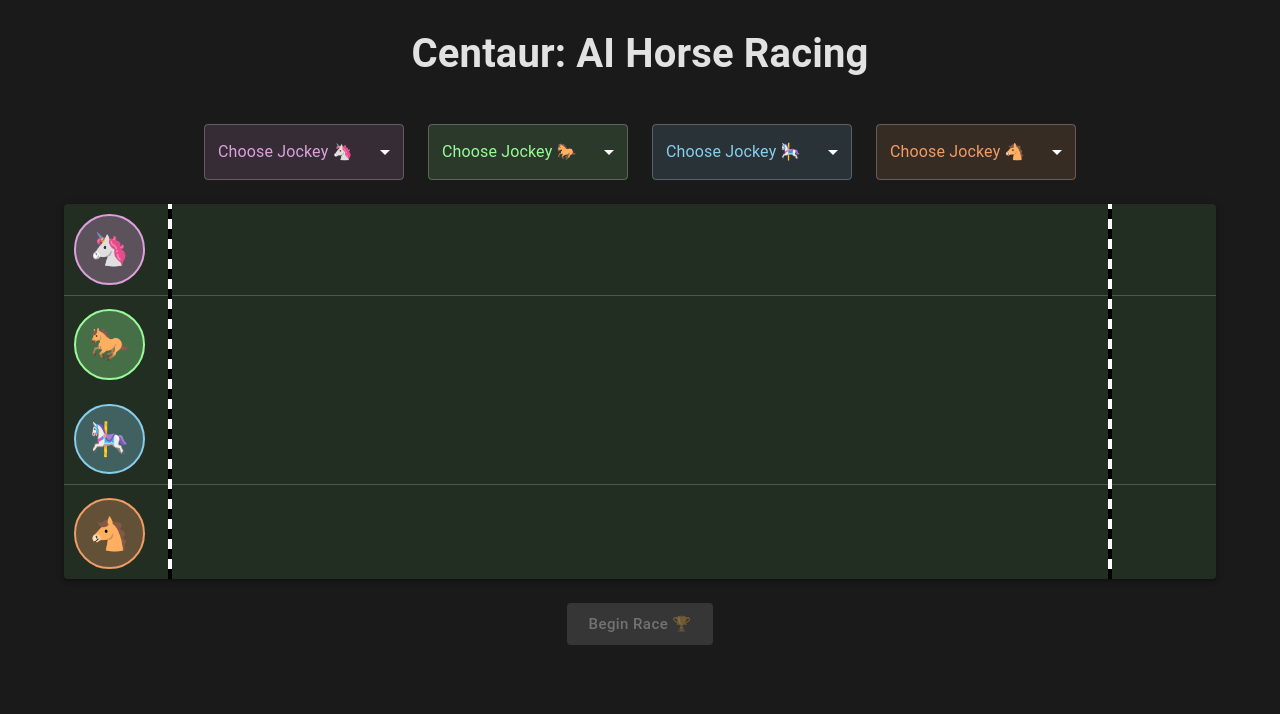
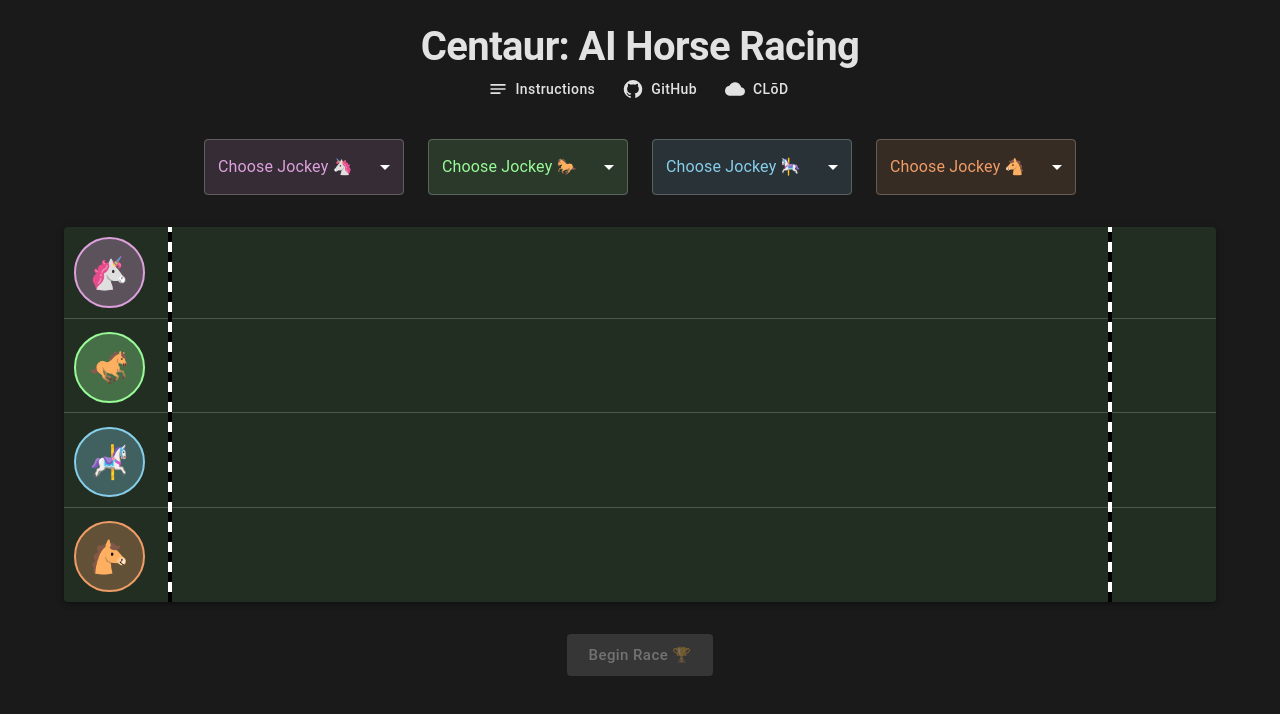
Before and after one commit to lod-io/Centaur, a React (Create React App) app in the folder client/: page / in a window 1280 px wide. Shown: the top 714 px of the page. Built offline with nearby package versions, Linux system fonts and the light colour scheme.

Commit message:
add buttons header + reverse direction of horses

```diff
--- a/client/package.json
+++ b/client/package.json
@@ -5,6 +5,7 @@
   "dependencies": {
     "@emotion/react": "^11.13.5",
     "@emotion/styled": "^11.13.5",
+    "@mui/icons-material": "^6.1.10",
     "@mui/material": "^6.1.9",
     "@testing-library/jest-dom": "^5.17.0",
     "@testing-library/react": "^13.4.0",
--- a/client/src/App.tsx
+++ b/client/src/App.tsx
@@ -5,13 +5,17 @@ import {
   CssBaseline,
   Stack,
   ThemeProvider,
+  Typography,
   createTheme,
+  Popover,
+  Link,
 } from "@mui/material";
 import { Answer, GameState, Horse, MODEL_OPTIONS, Question } from "./types";
 import RaceTrack from "./components/RaceTrack";
 import HorseSelector from "./components/HorseSelector";
 import QAContainer from "./components/QAContainer";
 import { questionBank } from "./data/questionBank";
+import { HeaderButtons } from "./components/HeaderButtons";
 
 // Create dark theme
 const darkTheme = createTheme({
@@ -225,7 +229,7 @@ function App() {
                     return horse;
                   }),
                 }));
-              }, 6000);
+              }, 1000);
               return { ...h, isProcessing: false, isWaiting: true };
             }
           }
@@ -287,19 +291,22 @@ function App() {
     <ThemeProvider theme={darkTheme}>
       <CssBaseline />
       <Container maxWidth="lg" sx={{ py: 3 }}>
-        <Stack spacing={3} alignItems="center">
-          <h1
-            style={{
+        <Stack spacing={4} alignItems="center">
+          <Stack direction="column" spacing={0} alignItems="center">
+            <Typography
+              variant="h1"
+              sx={{
                 color: darkTheme.palette.text.primary,
                 margin: 0,
-              marginBottom: "1rem",
                 fontSize: "2.5rem",
                 fontWeight: "bold",
                 textAlign: "center",
               }}
             >
               Centaur: AI Horse Racing
-          </h1>
+            </Typography>
+            <HeaderButtons textColor={darkTheme.palette.text.primary} />
+          </Stack>
           <HorseSelector
             horses={gameState.horses}
             isRaceStarted={isRaceStarted}
--- /dev/null
+++ b/client/src/components/HeaderButtons.tsx
@@ -0,0 +1,110 @@
+import { Button, Link, Popover, Stack, Typography } from "@mui/material";
+import { GitHub, Cloud, Notes } from "@mui/icons-material";
+import { usePopovers } from "../hooks/usePopovers";
+
+interface HeaderButtonsProps {
+  textColor: string;
+}
+
+export const HeaderButtons = ({ textColor }: HeaderButtonsProps) => {
+  const {
+    clodAnchorEl,
+    instructionsAnchorEl,
+    handleClodPopoverOpen,
+    handleClodPopoverClose,
+    handleInstructionsPopoverOpen,
+    handleInstructionsPopoverClose,
+    isClodOpen,
+    isInstructionsOpen,
+  } = usePopovers();
+
+  return (
+    <Stack direction="row" spacing={2} alignItems="center">
+      <Button
+        startIcon={<Notes />}
+        onClick={handleInstructionsPopoverOpen}
+        sx={{
+          textTransform: "none",
+          color: textColor,
+        }}
+      >
+        Instructions
+      </Button>
+      <Popover
+        open={isInstructionsOpen}
+        anchorEl={instructionsAnchorEl}
+        onClose={handleInstructionsPopoverClose}
+        anchorOrigin={{
+          vertical: "bottom",
+          horizontal: "left",
+        }}
+        transformOrigin={{
+          vertical: "top",
+          horizontal: "left",
+        }}
+        sx={{ maxWidth: "1500px" }}
+      >
+        <Typography sx={{ p: 2 }}>
+          Welcome to Centaur - The AI Horse Racing Game!
+          <ol>
+            <li>
+              Select different AI models for each horse using the dropdown menus
+            </li>
+            <li>Click "Begin Race 🏆" to start</li>
+            <li>Watch as each AI horse races by answering questions</li>
+          </ol>
+          Horses advance when they answer correctly, but if they make a mistake,
+          they'll take a quick nap (💤) for a few seconds. The first three
+          horses to cross the finish line win medals!
+        </Typography>
+      </Popover>
+      <Button
+        startIcon={<GitHub />}
+        href="https://github.com/lod-io/centaur"
+        target="_blank"
+        sx={{
+          textTransform: "none",
+          color: textColor,
+        }}
+      >
+        GitHub
+      </Button>
+      <Button
+        startIcon={<Cloud />}
+        onClick={handleClodPopoverOpen}
+        sx={{
+          textTransform: "none",
+          color: textColor,
+        }}
+      >
+        CLōD
+      </Button>
+      <Popover
+        open={isClodOpen}
+        anchorEl={clodAnchorEl}
+        onClose={handleClodPopoverClose}
+        anchorOrigin={{
+          vertical: "bottom",
+          horizontal: "left",
+        }}
+        transformOrigin={{
+          vertical: "top",
+          horizontal: "left",
+        }}
+        sx={{ maxWidth: "1500px" }}
+      >
+        <Typography sx={{ p: 2 }}>
+          CLōD is the primary technology that powers Centaur. It provides a
+          unified LLM API for all of our AI solutions.
+          <br />
+          <br />
+          Learn more at{" "}
+          <Link href="https://clod.io" target="_blank" rel="noopener">
+            clod.io
+          </Link>
+          .
+        </Typography>
+      </Popover>
+    </Stack>
+  );
+};
--- a/client/src/components/RaceTrack.tsx
+++ b/client/src/components/RaceTrack.tsx
@@ -140,7 +140,9 @@ const RaceTrack: React.FC<RaceTrackProps> = ({ horses }) => {
               ) : (
                 // Show horse emoji and overlay icons on larger screens
                 <>
-                  <Box sx={{ fontSize: "2em" }}>{horse.emoji}</Box>
+                  <Box sx={{ fontSize: "2em", transform: "scaleX(-1)" }}>
+                    {horse.emoji}
+                  </Box>
                   {horse.isWaiting && <SleepOverlay>💤</SleepOverlay>}
                   {overlayIcon && <SleepOverlay>{overlayIcon}</SleepOverlay>}
                 </>
--- /dev/null
+++ b/client/src/hooks/usePopovers.ts
@@ -0,0 +1,33 @@
+import { useState } from 'react';
+
+export const usePopovers = () => {
+  const [clodAnchorEl, setClodAnchorEl] = useState<null | HTMLElement>(null);
+  const [instructionsAnchorEl, setInstructionsAnchorEl] = useState<null | HTMLElement>(null);
+
+  const handleClodPopoverOpen = (event: React.MouseEvent<HTMLElement>) => {
+    setClodAnchorEl(event.currentTarget);
+  };
+
+  const handleClodPopoverClose = () => {
+    setClodAnchorEl(null);
+  };
+
+  const handleInstructionsPopoverOpen = (event: React.MouseEvent<HTMLElement>) => {
+    setInstructionsAnchorEl(event.currentTarget);
+  };
+
+  const handleInstructionsPopoverClose = () => {
+    setInstructionsAnchorEl(null);
+  };
+
+  return {
+    clodAnchorEl,
+    instructionsAnchorEl,
+    handleClodPopoverOpen,
+    handleClodPopoverClose,
+    handleInstructionsPopoverOpen,
+    handleInstructionsPopoverClose,
+    isClodOpen: Boolean(clodAnchorEl),
+    isInstructionsOpen: Boolean(instructionsAnchorEl),
+  };
+};
```
Also changed, not shown: 2 other files (tests, documents, lock files or other folders). Lines whose indentation alone changed are shown as unchanged.
